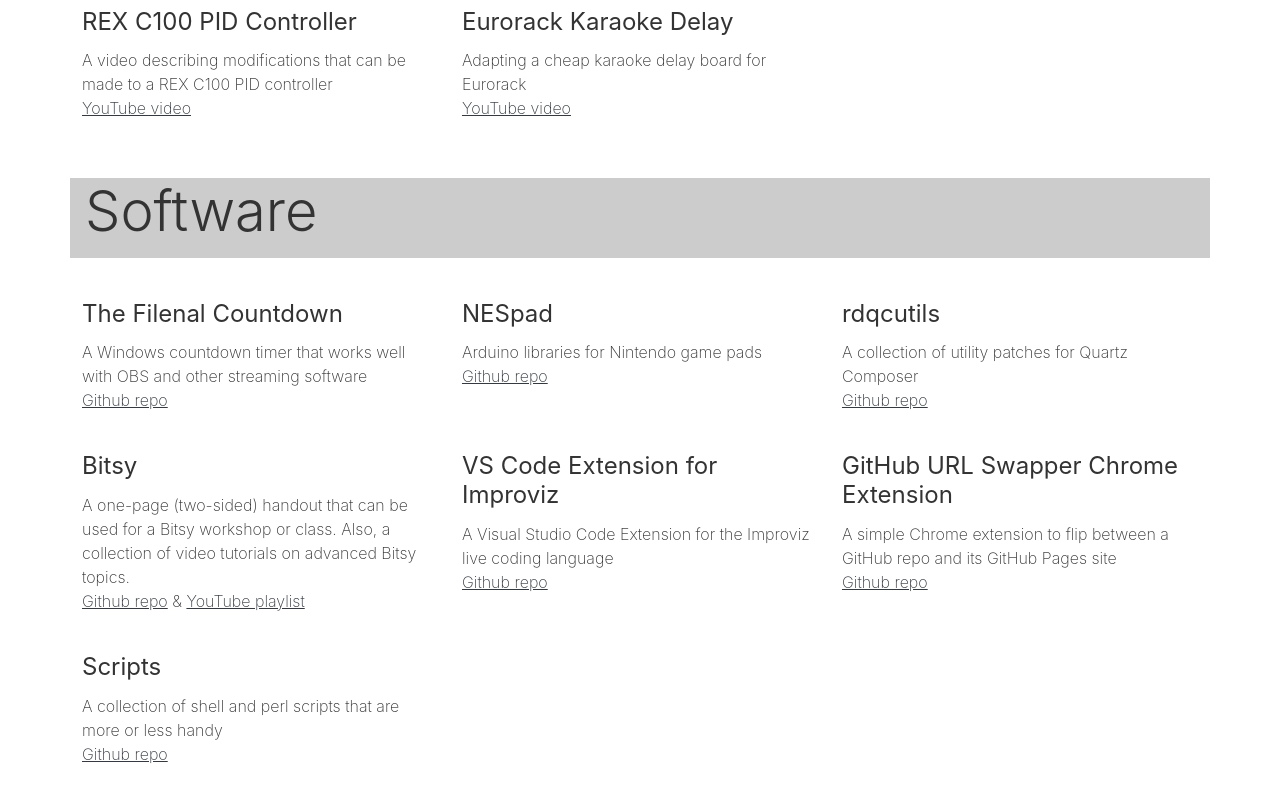
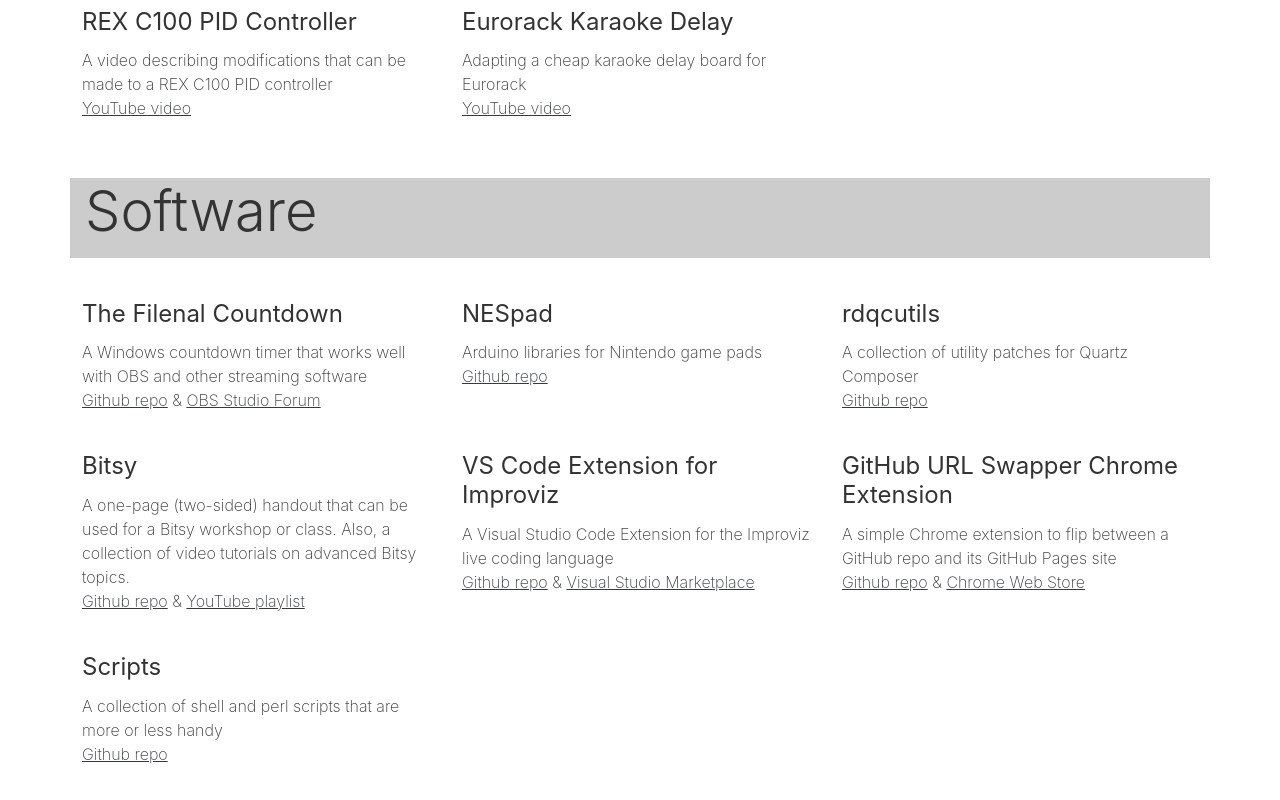
Before and after one commit to rahji/rahji.github.io, a plain HTML site: page index.html in a window 1280 px wide. Shown: the part 856-1656 px from the top of the page. Drawn offline with nearby package versions, Linux system fonts and the light colour scheme.

Commit message:
Added more URLs for software projects

```diff
--- a/index.html
+++ b/index.html
@@ -82,7 +82,7 @@
       <div class="row">
         <div class="col-lg-4 col-md-2 p-2">
           <h4 class="text-left"> <b>The Filenal Countdown</b></h4>
-          <p class="text-left">A Windows countdown timer that works well with OBS and other streaming software <br><a href="https://github.com/rahji/TheFilenalCountdown">Github repo</a></p>
+          <p class="text-left">A Windows countdown timer that works well with OBS and other streaming software <br><a href="https://github.com/rahji/TheFilenalCountdown">Github repo</a> &amp; <a href="https://obsproject.com/forum/resources/the-filenal-countdown.1056/">OBS Studio Forum</a></p>
         </div>
         <div class="col-lg-4 col-md-2 p-2">
           <h4 class="text-left"> <b>NESpad</b></h4>
@@ -99,11 +99,11 @@
         </div>
         <div class="col-lg-4 col-md-2 p-2">
           <h4 class="text-left"> <b>VS Code Extension for Improviz</b></h4>
-          <p class="text-left">A Visual Studio Code Extension for the Improviz live coding language <br><a href="https://github.com/rahji/improviz.vscode">Github repo</a></p>
+          <p class="text-left">A Visual Studio Code Extension for the Improviz live coding language <br><a href="https://github.com/rahji/improviz.vscode">Github repo</a> &amp; <a href="https://marketplace.visualstudio.com/items?itemName=RobDuarte.improviz">Visual Studio Marketplace</a></p>
         </div>
         <div class="col-lg-4 col-md-2 p-2">
           <h4 class="text-left"> <b>GitHub URL Swapper Chrome Extension</b></h4>
-          <p class="text-left">A simple Chrome extension to flip between a GitHub repo and its GitHub Pages site<br><a href="https://github.com/rahji/ghswapper">Github repo</a></p>
+          <p class="text-left">A simple Chrome extension to flip between a GitHub repo and its GitHub Pages site<br><a href="https://github.com/rahji/ghswapper">Github repo</a> &amp; <a href="https://chrome.google.com/webstore/detail/github-url-swapper/nfchapaelhagkecgadgnmpgphlebjmhc">Chrome Web Store</a></p>
         </div>
         <div class="col-lg-4 col-md-2 p-2">
           <h4 class="text-left"> <b>Scripts</b></h4>
```
